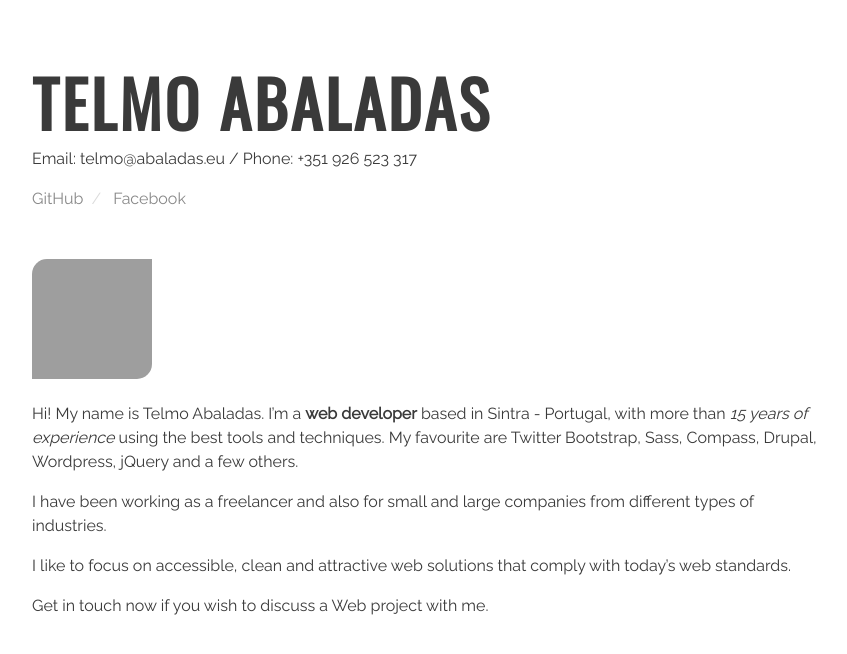
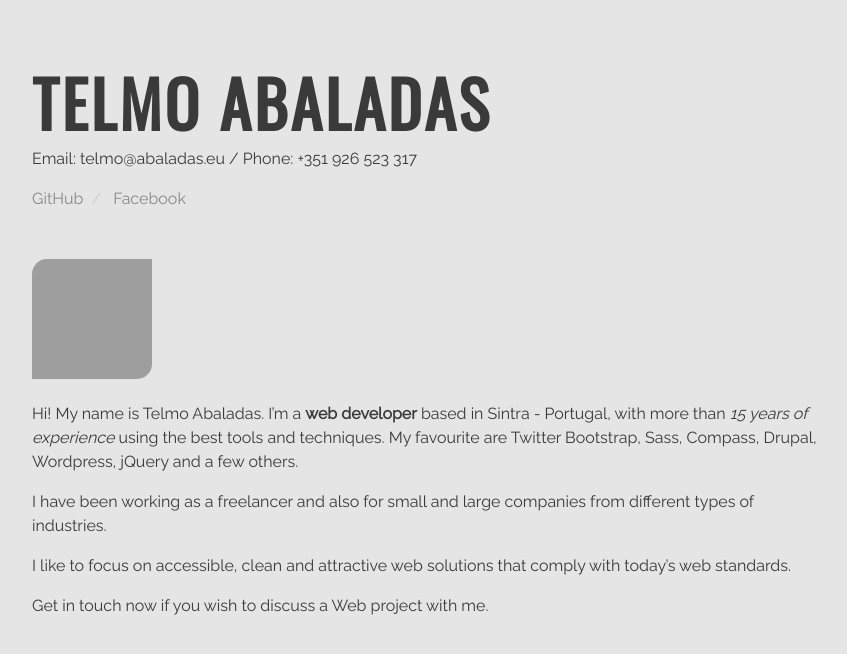
Before and after one commit to abaladas/abaladas-github, a Jekyll site: the page built from index.md, in a window 1280 px wide. Shown: the top 654 px of the page, without its empty margins (96-943 px from the left). Built offline with Jekyll 4.4.1, drawn with Linux system fonts in a browser that asks for light colours; grey boxes are pictures that could not be loaded.

Commit message:
Update _common.scss

```diff
--- a/_sass/_common.scss
+++ b/_sass/_common.scss
@@ -11,7 +11,7 @@ html {
 }
 
 body {
-  background: #fff;
+  background: #e5e5e5;
 
   font-family: 'Raleway', sans-serif;
   line-height: 1.5em;
```
